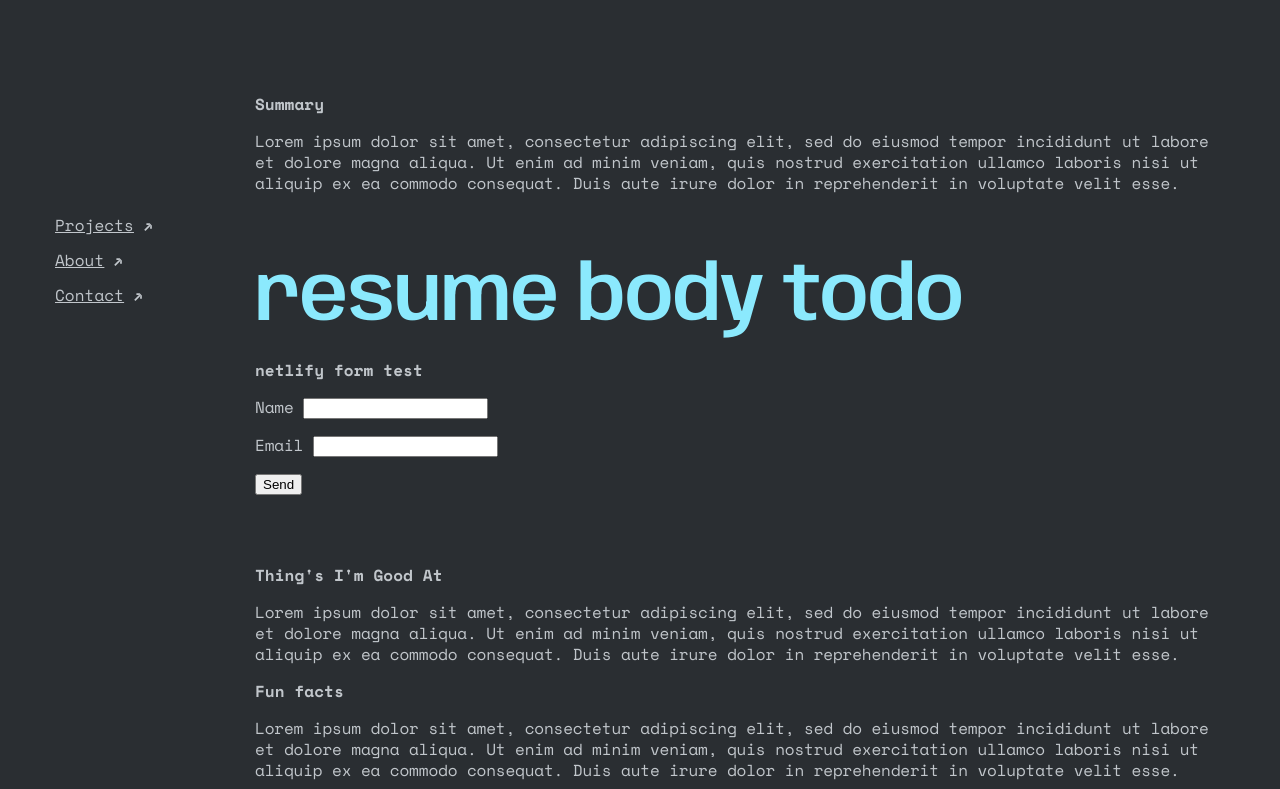
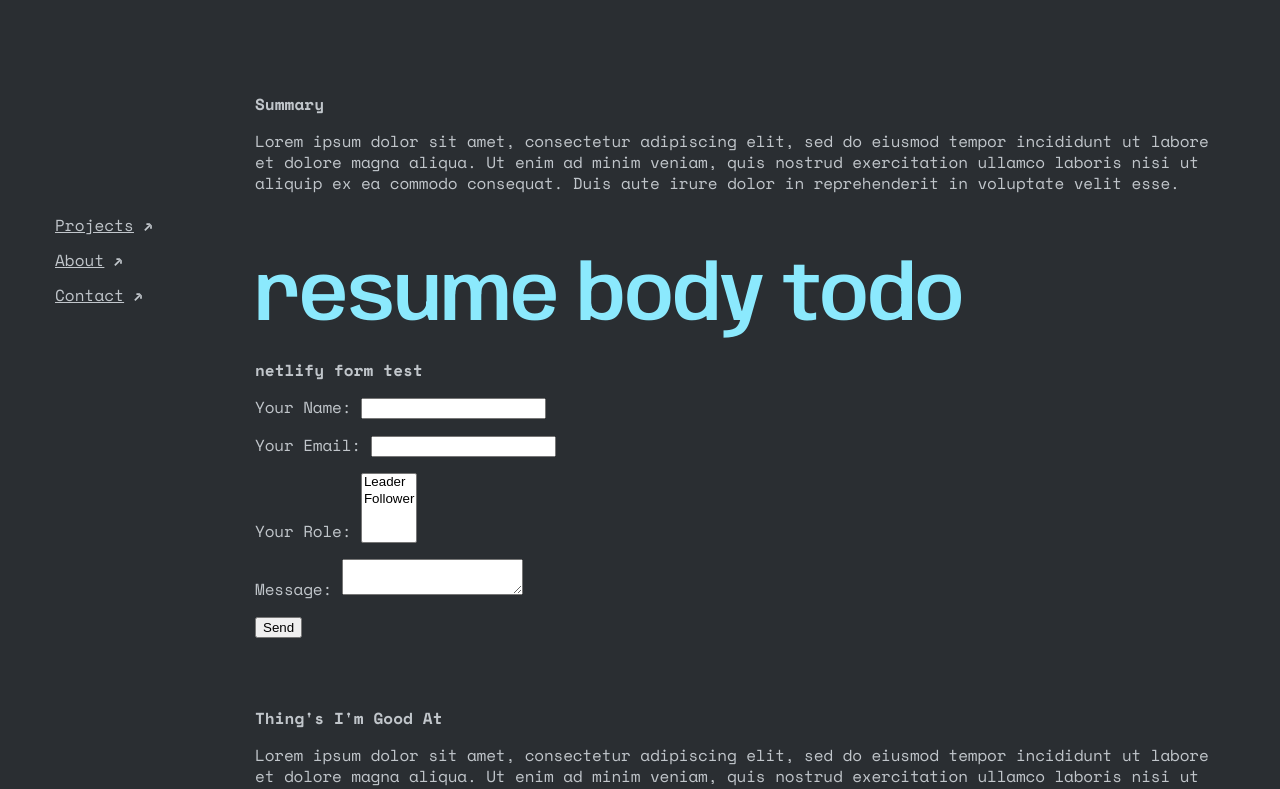
Before and after one commit to Bphissles/portfolio-site, a Vue app: page /about in a window 1280 px wide. Shown: the part 434-1223 px from the top of the page. Built offline with nearby package versions, Linux system fonts and the light colour scheme.

Commit message:
another form test

```diff
--- a/src/views/AboutPage.vue
+++ b/src/views/AboutPage.vue
@@ -16,12 +16,21 @@
       <h1 class="blue heading-01">resume body todo</h1>
 
       <p class="bold">netlify form test</p>
-      <form name="contact" netlify>
+      <form name="contact" method="POST" data-netlify="true">
         <p>
-          <label>Name <input type="text" name="name" /></label>
+          <label>Your Name: <input type="text" name="name" /></label>
         </p>
         <p>
-          <label>Email <input type="email" name="email" /></label>
+          <label>Your Email: <input type="email" name="email" /></label>
+        </p>
+        <p>
+          <label>Your Role: <select name="role[]" multiple>
+            <option value="leader">Leader</option>
+            <option value="follower">Follower</option>
+          </select></label>
+        </p>
+        <p>
+          <label>Message: <textarea name="message"></textarea></label>
         </p>
         <p>
           <button type="submit">Send</button>
```
